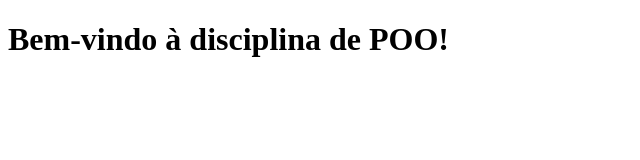
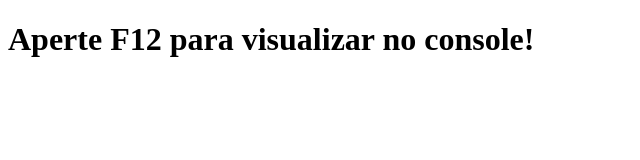
Before and after one commit to Rikelry/loja-de-bombons, a website built with Parcel: page source/index.html in a window 1280 px wide. Shown: the whole page, without its empty margins (0-640 px from the left). Built offline with nearby package versions, Linux system fonts and the light colour scheme.

Commit message:
Update title and heading in index.html

```diff
--- a/source/index.html
+++ b/source/index.html
@@ -2,10 +2,10 @@
 <html lang="pt-br">
 <head>
     <meta charset="UTF-8" />
-    <title>Projeto POO</title>
+    <title>Loja de bombons</title>
 </head>
 <body>
-    <h1>Bem-vindo à disciplina de POO!</h1>
+    <h1>Aperte F12 para visualizar no console!</h1>
     <script type="module" src="./main.ts"></script>
 </body>
 </html>
```
